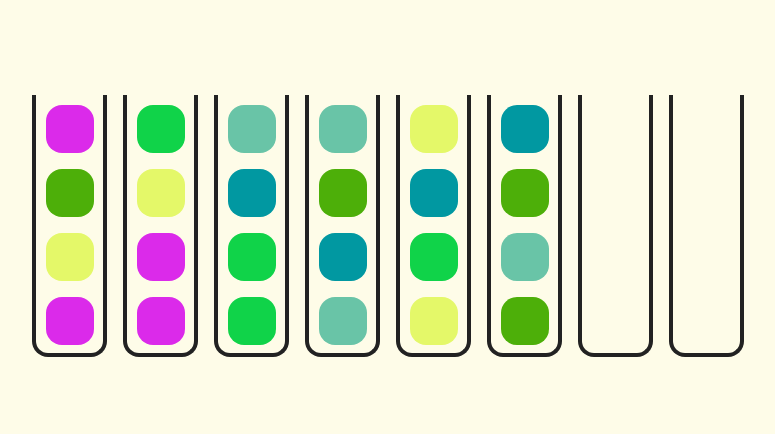
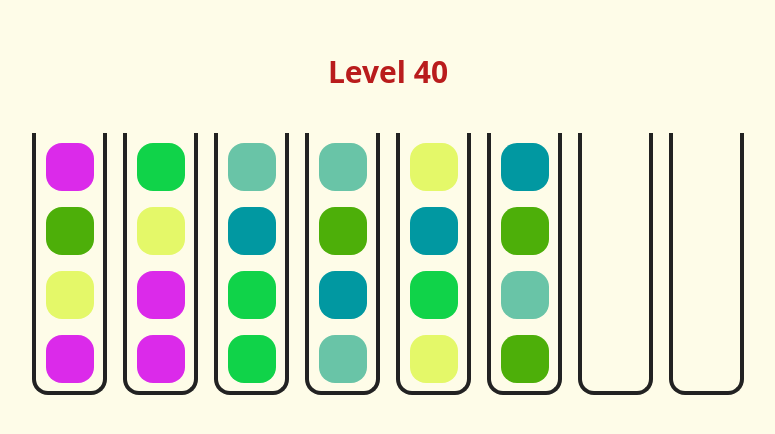
Before and after one commit to lukasjakobi/balls-game, a React (Create React App) app: page / in a window 1280 px wide. Shown: the part 174-608 px from the top of the page, without its empty margins (252-1027 px from the left). Built offline with nearby package versions, Linux system fonts and the light colour scheme.

Commit message:
- added interactions - added game winning (= new level) - added level counter

```diff
--- a/package.json
+++ b/package.json
@@ -42,6 +42,6 @@
     ]
   },
   "devDependencies": {
-    "tailwindcss": "^3.0.1"
+    "tailwindcss": "^3.0.2"
   }
 }
--- a/src/App.css
+++ b/src/App.css
@@ -29,7 +29,3 @@
     border-top: none;
     border-radius: 0 0 1rem 1rem;
 }
-
-.game {
-    display: flex;
-}
--- a/src/App.tsx
+++ b/src/App.tsx
@@ -1,27 +1,15 @@
 import React from 'react';
 import './App.css';
-import generateGame from "./logic/GameGenerator";
-import GameInterface from "./interfaces/GameInterface";
 import Game from "./components/Game";
 
 function App() {
-  const game: GameInterface = generateGame({glasses: 8, emptyGlasses: 2})
-
-  return (
-    <div className="app w-screen h-screen flex bg-yellow-50">
-      <div className="my-auto mx-auto">
-        <Game
-            key={game.id}
-            id={game.id}
-            glasses={game.glasses}
-            balls={game.balls}
-            colors={game.colors}
-            steps={game.steps}
-            resets={game.resets}
-        />
-      </div>
-    </div>
-  );
+    return (
+        <div className="app w-screen h-screen flex bg-yellow-50">
+            <div className="m-auto">
+                <Game />
+            </div>
+        </div>
+    );
 }
 
 export default App;
--- a/src/components/Ball.tsx
+++ b/src/components/Ball.tsx
@@ -4,7 +4,6 @@ export default function Ball(props: BallInterface) {
     return (
         <div
             className={"ball mt-auto"}
-            key={props.id}
             style={{backgroundColor: props.color.hex}}
         >
             {props.active && (
--- a/src/components/Game.tsx
+++ b/src/components/Game.tsx
@@ -1,53 +1,40 @@
 import GameInterface from "../interfaces/GameInterface";
 import Glass from "./Glass";
-import BallInterface from "../interfaces/BallInterface";
 import {useState} from "react";
-import GlassInterface from "../interfaces/GlassInterface";
+import {isGameWon, registerClick} from "../logic/GameManager";
+import generateGame from "../logic/GameGenerator";
 
-export default function Game(props: GameInterface) {
-    const [state, setState] = useState(1);
+export default function Game() {
+    const [state, setState] = useState<number>(1);
+    const [game, setGame] = useState<GameInterface>(generateGame({level: 40}));
 
     return (
-      <div className="game w-full h-full">
-          { props.glasses && props.glasses.map(glass => (
       <div
-                key={glass.id}
+          className="w-full h-full flex flex-col"
+      >
+          <div className="flex m-auto mb-10">
+              <span className="text-3xl text-center text-red-700 font-bold">
+                  Level {game.level}
+              </span>
+          </div>
+          <div
+              className="flex"
+          >
+              { game.glasses && game.glasses.map(glass => (
+                  <div
+                      key={"glass_container_" + glass.id}
                       onClick={() => {
-                    let balls = glass.balls;
-                    let top: BallInterface = balls[0];
+                          registerClick(game, glass);
 
-                    if (isAlreadyActive(props.glasses)) {
-                        let activeBall = getActiveBall(props.glasses);
-                        let activeGlass = getActiveGlass(props.glasses);
-
-                        if (activeGlass === null || activeBall === null) {
-                            return;
+                          if (isGameWon(game)) {
+                              setGame(generateGame({level: game.level+1}))
                           }
 
-                        // check if active ball can be put on current top ball
-                        if (canBeMerged(activeBall, top, glass.balls.length)) {
-                            // merge from one to other glass
-                            activeBall.active = false;
-                            glass.balls.unshift(activeBall);
-                            activeGlass.balls.splice(activeGlass.balls.indexOf(activeBall), 1);
-                            setState(state+1);
-                            return;
-                        }
-                    }
-
-                    if (top === undefined) {
-                        return;
-                    }
-
-                    resetBalls(props.glasses);
-
-                    // toggle state of top ball
-                    top.active = true;
                           setState(state+1);
                       }}
                   >
                       <Glass
-                      key={glass.id}
+                          key={"glass_" + glass.id}
                           id={glass.id}
                           balls={glass.balls}
                       />
@@ -55,82 +42,6 @@ export default function Game(props: GameInterface) {
 
               ))}
           </div>
+      </div>
     );
 }
-
-function isAlreadyActive(glasses: GlassInterface[]): boolean
-{
-    for (let glass of glasses) {
-        let top: BallInterface = glass.balls[0];
-
-        if (top === undefined) {
-            continue;
-        }
-
-        if (top.active) {
-            return true;
-        }
-    }
-
-    return false;
-}
-
-function getActiveBall(glasses: GlassInterface[]): BallInterface|null
-{
-    for (let glass of glasses) {
-        let top: BallInterface = glass.balls[0];
-
-        if (top === undefined) {
-            continue;
-        }
-
-        if (top.active) {
-            return top;
-        }
-    }
-
-    return null;
-}
-
-function getActiveGlass(glasses: GlassInterface[]): GlassInterface|null
-{
-    for (let glass of glasses) {
-        let top: BallInterface = glass.balls[0];
-
-        if (top === undefined) {
-            continue;
-        }
-
-        if (top.active) {
-            return glass;
-        }
-    }
-
-    return null;
-}
-
-function canBeMerged(from: BallInterface, to: BallInterface|undefined, sizeTo: number): boolean
-{
-    if (to === undefined) {
-        return true;
-    }
-
-    if (sizeTo >= 4) {
-        return false;
-    }
-
-    if (from === undefined) {
-        return true;
-    }
-
-    return from.color === to.color;
-}
-
-function resetBalls(glasses: GlassInterface[])
-{
-    for (let glass of glasses) {
-        for (let ball of glass.balls) {
-            ball.active = false;
-        }
-    }
-}
--- a/src/components/Glass.tsx
+++ b/src/components/Glass.tsx
@@ -8,7 +8,7 @@ export default function Glass(props: GlassInterface) {
         >
             { props.balls && props.balls.map(ball => (
                 <Ball
-                    key={ball.id}
+                    key={"ball_" + ball.id}
                     id={ball.id}
                     color={ball.color}
                     active={ball.active}
--- a/src/interfaces/GameInterface.tsx
+++ b/src/interfaces/GameInterface.tsx
@@ -4,6 +4,7 @@ import BallColorInterface from "./BallColorInterface";
 
 export default interface GameInterface {
     id: number;
+    level: number;
     balls: BallInterface[];
     colors: BallColorInterface[];
     glasses: GlassInterface[];
--- a/src/logic/GameGenerator.tsx
+++ b/src/logic/GameGenerator.tsx
@@ -3,29 +3,33 @@ import BallInterface from "../interfaces/BallInterface";
 import GlassInterface from "../interfaces/GlassInterface";
 import generateColor from "./ColorGenerator";
 import BallColorInterface from "../interfaces/BallColorInterface";
+import {getEmptyGlassAmount, getGlassAmount} from "./LevelManager";
 
 const MAX_BALLS_PER_GLASS = 4;
 
 interface PropsInterface {
-    glasses: number;
-    emptyGlasses: number;
+    level: number;
 }
 
 export default function generateGame(props: PropsInterface): GameInterface {
+    let glassAmount = getGlassAmount(props.level);
+    let emptyGlassAmount = getEmptyGlassAmount(props.level);
+
     // amount of glasses to fill & colors to generate
-    let glassesToFill = props.glasses - props.emptyGlasses;
+    let glassesToFill = glassAmount - emptyGlassAmount;
 
     let colors: BallColorInterface[] = generateColors(glassesToFill);
     let balls: BallInterface[] = generateBalls(colors);
-    let glasses: GlassInterface[] = generateGlasses(balls, props, glassesToFill);
+    let glasses: GlassInterface[] = generateGlasses(balls, glassAmount, emptyGlassAmount);
 
     return {
         id: 1,
+        level: props.level,
         glasses: glasses,
         balls: balls,
         colors: colors,
         steps: 0,
-        resets: 0
+        resets: 0,
     };
 }
 
@@ -56,11 +60,11 @@ export function generateBalls(colors: BallColorInterface[]): BallInterface[] {
     return balls;
 }
 
-export function generateGlasses(balls: BallInterface[], props: PropsInterface, amount: number) {
+export function generateGlasses(balls: BallInterface[], glassAmount: number, emptyGlassAmount: number) {
     let glasses: GlassInterface[] = [];
 
     // generate full glasses with balls
-    for (let i = 0; i < amount; i++) {
+    for (let i = 0; i < (glassAmount - emptyGlassAmount); i++) {
         let currentBalls: BallInterface[] = [];
 
         for (let n = 0; n < MAX_BALLS_PER_GLASS; n++) {
@@ -81,9 +85,9 @@ export function generateGlasses(balls: BallInterface[], props: PropsInterface, a
     }
 
     // generate empty glasses
-    for (let i = 0; i < props.emptyGlasses; i++) {
+    for (let i = 0; i < emptyGlassAmount; i++) {
         glasses.push({
-            id: (props.glasses - 1 + i),
+            id: ((glassAmount - emptyGlassAmount) + i),
             balls: []
         });
     }
--- /dev/null
+++ b/src/logic/GameManager.tsx
@@ -0,0 +1,157 @@
+import BallInterface from "../interfaces/BallInterface";
+import GameInterface from "../interfaces/GameInterface";
+import GlassInterface from "../interfaces/GlassInterface";
+
+export function registerClick(game: GameInterface, glass: GlassInterface): void
+{
+    let balls = glass.balls;
+    let top: BallInterface = balls[0];
+
+    if (isAlreadyActive(game.glasses)) {
+        let activeBall = getActiveBall(game.glasses);
+        let activeGlass = getActiveGlass(game.glasses);
+
+        if (activeGlass === null || activeBall === null) {
+            return;
+        }
+
+        // check if active ball can be put on current top ball
+        if (canBeMerged(activeBall, top, balls.length)) {
+            // add step
+            game.steps++;
+
+            activeBall.active = false;
+
+            // remove ball from old glass and add to new glass
+            balls.unshift(activeBall);
+            activeGlass.balls.splice(0, 1);
+
+            // don't activate new ball after win
+            return;
+        }
+    }
+
+    if (top === undefined) {
+        return;
+    }
+
+    resetBalls(game.glasses);
+
+    // toggle state of top ball
+    top.active = true;
+}
+
+function isAlreadyActive(glasses: GlassInterface[]): boolean
+{
+    for (let glass of glasses) {
+        let top: BallInterface = glass.balls[0];
+
+        if (top === undefined) {
+            continue;
+        }
+
+        if (top.active) {
+            return true;
+        }
+    }
+
+    return false;
+}
+
+function getActiveBall(glasses: GlassInterface[]): BallInterface|null
+{
+    for (let glass of glasses) {
+        let top: BallInterface = glass.balls[0];
+
+        if (top === undefined) {
+            continue;
+        }
+
+        if (top.active) {
+            return top;
+        }
+    }
+
+    return null;
+}
+
+function getActiveGlass(glasses: GlassInterface[]): GlassInterface|null
+{
+    for (let glass of glasses) {
+        let top: BallInterface = glass.balls[0];
+
+        if (top === undefined) {
+            continue;
+        }
+
+        if (top.active) {
+            return glass;
+        }
+    }
+
+    return null;
+}
+
+function canBeMerged(from: BallInterface, to: BallInterface|undefined, sizeTo: number): boolean
+{
+    if (to === undefined) {
+        return true;
+    }
+
+    if (sizeTo >= 4) {
+        return false;
+    }
+
+    if (from === undefined) {
+        return true;
+    }
+
+    return from.color === to.color;
+}
+
+function resetBalls(glasses: GlassInterface[])
+{
+    for (let glass of glasses) {
+        if (!glass.balls.length) {
+            continue;
+        }
+
+        for (let ball of glass.balls) {
+            ball.active = false;
+        }
+    }
+}
+
+export function isGameWon(game: GameInterface): boolean
+{
+    // checks all balls if colors are the same,
+    // if colors are different or less than 4 balls are in glass,
+    // game is not won
+    for (let glass of game.glasses) {
+        if (!glass.balls.length) {
+            continue;
+        }
+
+        let color = null;
+        let amount = 0;
+
+        for (let ball of glass.balls) {
+            amount ++;
+
+            if (color === null) {
+                color = ball.color;
+                continue;
+            }
+
+            if (color !== ball.color) {
+                return false;
+            }
+        }
+
+        if (amount < 4) {
+            return false;
+        }
+    }
+
+    return true;
+}
--- /dev/null
+++ b/src/logic/LevelManager.tsx
@@ -0,0 +1,31 @@
+export function getGlassAmount(level: number): number
+{
+    if (level >= 0 && level <= 5) {
+        return 4;
+    } else if (level > 5 && level <= 10) {
+        return 5;
+    } else if (level > 10 && level <= 15) {
+        return 6;
+    } else if (level > 15 && level <= 30) {
+        return 7;
+    } else if (level > 30 && level <= 50) {
+        return 8;
+    } else if (level > 50 && level <= 65) {
+        return 9;
+    } else if (level > 65 && level <= 80) {
+        return 10;
+    } else if (level > 80 && level <= 100) {
+        return 11;
+    }
+
+    return 12;
+}
+
+export function getEmptyGlassAmount(level: number): number
+{
+    if (level >= 0 && level <= 5) {
+        return 1;
+    }
+
+    return 2;
+}
```
Also changed, not shown: 1 other file (tests, documents, lock files or other folders). Lines whose indentation alone changed are shown as unchanged.
